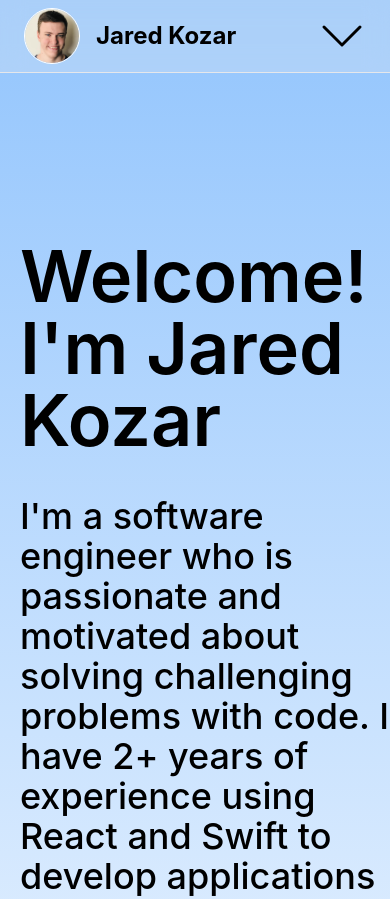
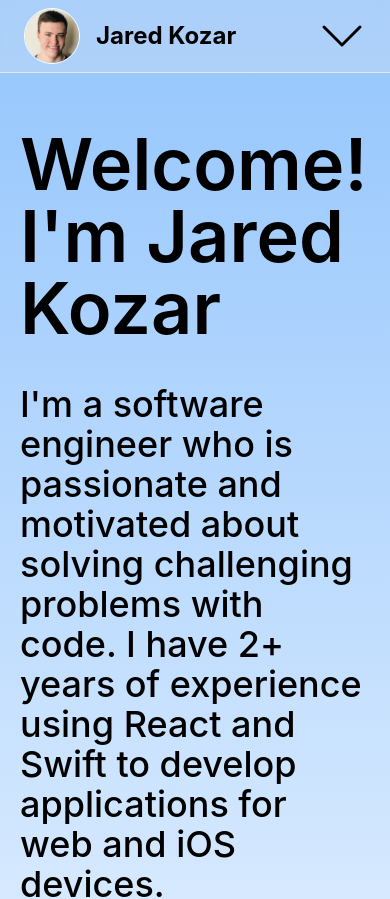
Before and after one commit to jaredrkozar/personal-site, a React (Create React App) app: page / in a window 390 px wide. Shown: the top 899 px of the page. Built offline with nearby package versions, Linux system fonts and the light colour scheme.

Commit message:
ui improvements

```diff
--- a/src/AboutMe.js
+++ b/src/AboutMe.js
@@ -1,8 +1,8 @@
 function AboutMe() {
   return (
-    <div className="ml-5 relative w-fit h-fit md:mr-5 sm:mr-12 top-60 pb-60">
+    <div className="ml-5 relative w-fit h-fit md:mr-5 sm:mr-12 top-32 md:top-60 pb-60">
         <div className="flex flex-row h-fit">
-            <div className="h-full relative md:mr-60 space-y-10 flex flex-col text-black dark:text-black">
+            <div className="h-full relative mr-10 md:mr-60 space-y-10 flex flex-col text-black dark:text-black">
                 <h1 className="text-7xl font-semibold dark:text-white">Welcome! I'm Jared Kozar</h1>
 
                 <h1 className="text-4xl font-medium dark:text-slate-300">I'm a software engineer who is passionate and motivated about solving challenging problems with code. I have 2+ years of experience using React and Swift to develop applications for web and iOS devices.</h1>
--- a/src/Skills.js
+++ b/src/Skills.js
@@ -63,7 +63,7 @@ function Skills() {
   return (
     <div className="relative w-full h-fit justify-center items-start">
         <div className="relative flex flex-row">
-            <div className="relative mr-20 flex flex-col">
+            <div className="relative mr-10 md:mr-20 flex flex-col">
             <HeaderTextStyle title="Skills" bgStyle="bg-green-600 dark:bg-green-500" description="Below are some of the languages, libraries and tools I work with:"></HeaderTextStyle>
 
             <TechList title="Languages" array={languagesList} colorStyles="bg-green-600/40 dark:bg-green-500/25" textStyles="text-green-700 dark:text-green-500"/>
```
